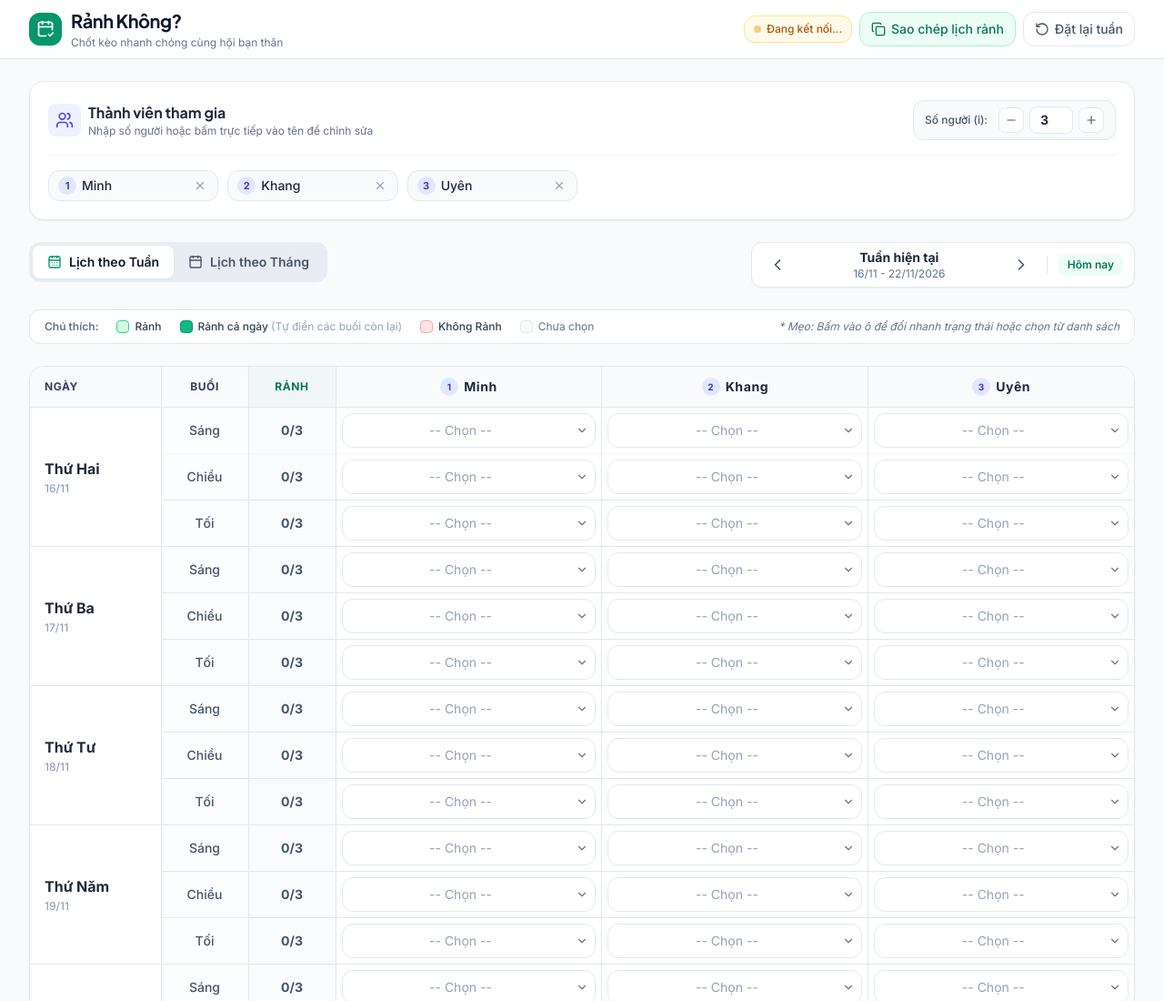
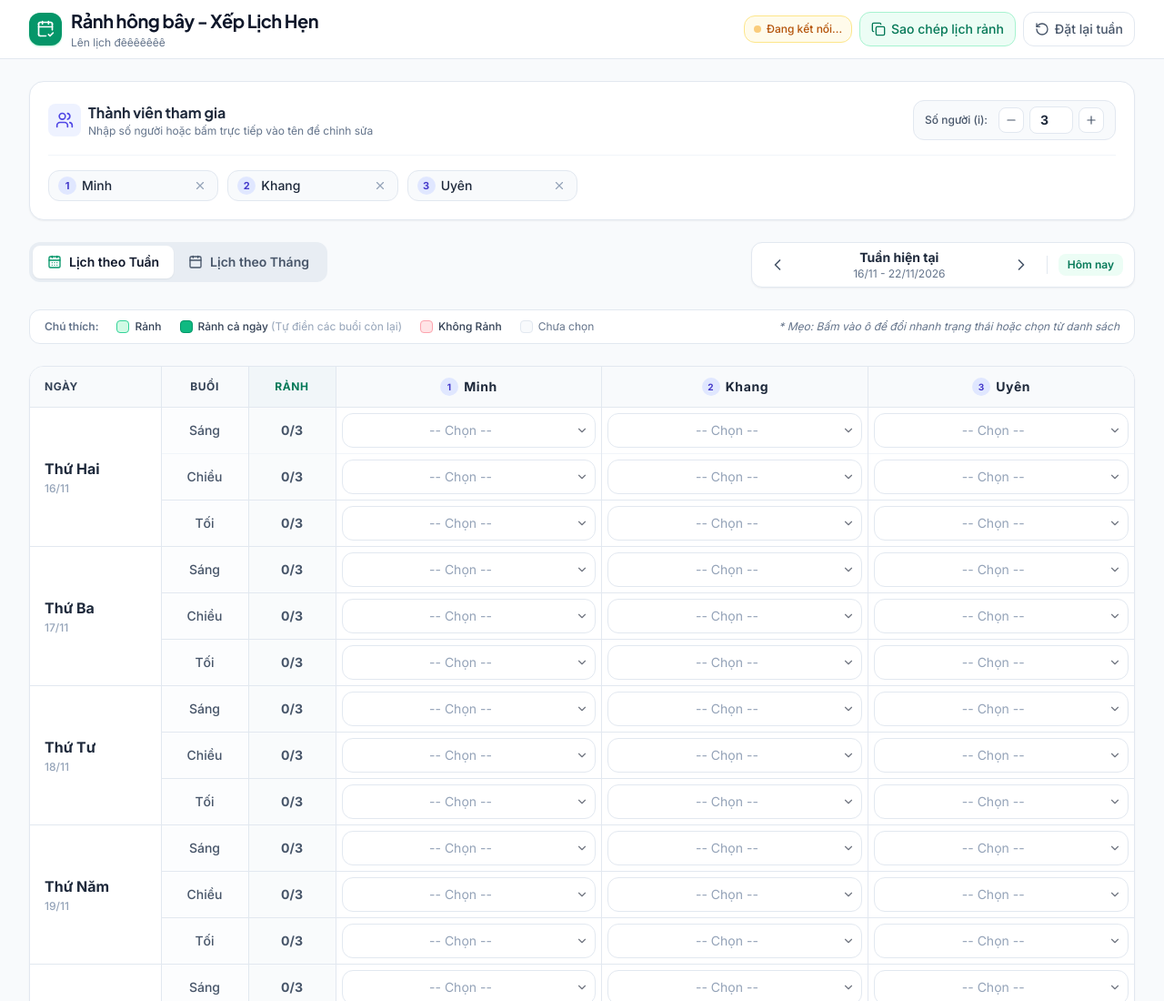
Before and after one commit to banhcamngaoduong/xeplichhennhom, a plain HTML site: page index.html in a window 1280 px wide. Shown: the top 1100 px of the page at 91% size. Drawn offline with nearby package versions, Linux system fonts and the light colour scheme; no server answers.

Commit message:
Add files via upload

```diff
--- a/index.html
+++ b/index.html
@@ -3,7 +3,7 @@
 <head>
     <meta charset="UTF-8">
     <meta name="viewport" content="width=device-width, initial-scale=1.0">
-    <title>Rảnh Không? - Xếp Lịch Hẹn Nhóm Bạn</title>
+    <title>Rảnh hông bây - Xếp Lịch Hẹn</title>
     <!-- Tailwind CSS -->
     <script src="https://cdn.tailwindcss.com"></script>
     <!-- Google Fonts: Inter & Plus Jakarta Sans -->
@@ -59,8 +59,8 @@
                     <i data-lucide="calendar-check-2" class="w-5 h-5"></i>
                 </div>
                 <div>
-                    <h1 class="text-lg sm:text-xl font-bold text-slate-900 tracking-tight leading-none">Rảnh Không?</h1>
-                    <p class="text-xs text-slate-500 mt-0.5 hidden sm:block">Chốt kèo nhanh chóng cùng hội bạn thân</p>
+                    <h1 class="text-lg sm:text-xl font-bold text-slate-900 tracking-tight leading-none">Rảnh hông bây - Xếp Lịch Hẹn</h1>
+                    <p class="text-xs text-slate-500 mt-0.5 hidden sm:block">Lên lịch đêêêêêêê</p>
                 </div>
             </div>
 
```
